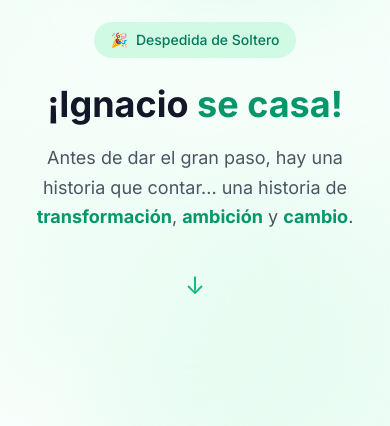
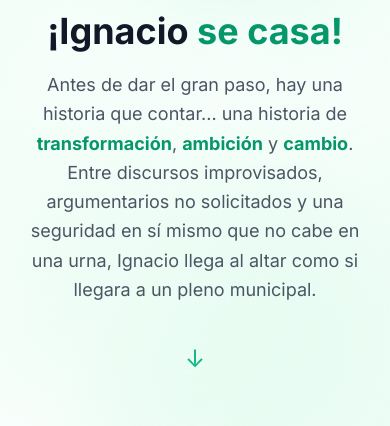
Before and after one commit to promandev/ignacio-despedida, a React (Vite) app: page / in a window 390 px wide. Shown: the part 216-642 px from the top of the page. Built offline with nearby package versions, Linux system fonts and the light colour scheme; no server answers; the database is empty; the HTML template or start-up script is replaced by a standard one.

Commit message:
Ajustes de tematicas, contadores y responsive mobile del clin-clinometro

```diff
--- a/src/components/admin/AdminPanel.tsx
+++ b/src/components/admin/AdminPanel.tsx
@@ -172,6 +172,7 @@ export default function AdminPanel() {
               { key: 'aguasConGas' as const, icon: '💧', label: 'Aguas con gas' },
               { key: 'discursosMadridCentral' as const, icon: '🚗', label: 'Discursos Madrid Central' },
               { key: 'frotaManos' as const, icon: '🤲', label: 'Veces frotando manos' },
+              { key: 'croquetas' as const, icon: '🍽️', label: 'Croquetas' },
             ]).map((c) => (
               <div key={c.key} className="flex items-center gap-3 p-3 bg-gray-800/50 rounded-lg">
                 <span className="text-xl">{c.icon}</span>
--- a/src/components/carmena/CarmenaTheme.tsx
+++ b/src/components/carmena/CarmenaTheme.tsx
@@ -1,4 +1,4 @@
-import { useState, useEffect } from 'react';
+import { useState, useEffect, useRef } from 'react';
 import { motion, AnimatePresence } from 'framer-motion';
 import { useGameState } from '../../context/GameStateContext';
 
@@ -37,10 +37,49 @@ const counterConfig = [
   { key: 'aguasConGas' as const, icon: '💧', label: 'Aguas con gas', color: 'bg-blue-500' },
   { key: 'discursosMadridCentral' as const, icon: '🚗', label: 'Discursos sobre Madrid Central', color: 'bg-emerald-500' },
   { key: 'frotaManos' as const, icon: '🤲', label: 'Veces frotándose las manos', color: 'bg-amber-500' },
+  { key: 'croquetas' as const, icon: '🍽️', label: 'Croquetas ventiladas', color: 'bg-orange-500' },
 ];
 
 export default function CarmenaTheme() {
   const { state, incrementCounter, decrementCounter } = useGameState();
+  const [counterToast, setCounterToast] = useState<string | null>(null);
+  const prevCountersRef = useRef(state.counters);
+
+  const totalCounterEvents =
+    state.counters.copas +
+    state.counters.aguasConGas +
+    state.counters.discursosMadridCentral +
+    state.counters.frotaManos +
+    state.counters.croquetas;
+  const hasCounterData = totalCounterEvents > 0;
+
+  useEffect(() => {
+    const prev = prevCountersRef.current;
+    const curr = state.counters;
+
+    const milestones: Array<{ key: keyof typeof curr; threshold: number; message: string }> = [
+      { key: 'copas', threshold: 5, message: '🍷 ¡Va lanzado! Nivel de brindis en ascenso.' },
+      { key: 'discursosMadridCentral', threshold: 3, message: '🚗 Nuevo discurso de Madrid Central detectado.' },
+      { key: 'frotaManos', threshold: 5, message: '🤲 Atención: frotamiento de manos en máximos.' },
+      { key: 'aguasConGas', threshold: 3, message: '💧 Hidratación premium activada.' },
+      { key: 'croquetas', threshold: 3, message: '🍽️ Croqueta en mano, programa electoral en marcha.' },
+    ];
+
+    for (const m of milestones) {
+      if (prev[m.key] <= m.threshold && curr[m.key] > m.threshold) {
+        setCounterToast(m.message);
+        break;
+      }
+    }
+
+    prevCountersRef.current = curr;
+  }, [state.counters]);
+
+  useEffect(() => {
+    if (!counterToast) return;
+    const timeout = window.setTimeout(() => setCounterToast(null), 2800);
+    return () => window.clearTimeout(timeout);
+  }, [counterToast]);
 
   return (
     <motion.div
@@ -80,7 +119,9 @@ export default function CarmenaTheme() {
             Antes de dar el gran paso, hay una historia que contar...
             una historia de <strong className="text-emerald-600">transformación</strong>,{' '}
             <strong className="text-emerald-600">ambición</strong> y{' '}
-            <strong className="text-emerald-600">cambio</strong>.
+            <strong className="text-emerald-600">cambio</strong>. Entre discursos improvisados,
+            argumentarios no solicitados y una seguridad en sí mismo que no cabe en una urna,
+            Ignacio llega al altar como si llegara a un pleno municipal.
           </p>
 
           <motion.div
@@ -130,7 +171,7 @@ export default function CarmenaTheme() {
             <h2 className="text-3xl md:text-4xl font-bold text-gray-900 mt-2">
               Ignacio Arístegui
             </h2>
-            <p className="text-gray-500 mt-2 text-sm">La persona detrás de la alcaldesa</p>
+            <p className="text-gray-500 mt-2 text-sm">El novio que hoy viene en modo "alcaldesa, croqueta y cero remordimientos"</p>
             <div className="w-16 h-1 bg-emerald-500 mx-auto mt-4 rounded-full" />
           </motion.div>
 
@@ -141,6 +182,9 @@ export default function CarmenaTheme() {
               <p className="text-gray-600 text-sm leading-relaxed">
                 Como buen discípulo de Carmena, Ignacio siguió sus pasos en el mundo del derecho.
                 Dicen que en su despacho tiene una foto firmada de Manuela más grande que la de su futura mujer.
+                En cualquier sobremesa puede convertir una anécdota random en una defensa jurídica
+                de la gestión municipal, y si alguien aprieta demasiado el debate aparece su clásico:
+                <strong className="text-emerald-600"> "Con el PSOE no te metas"</strong>.
                 <em className="text-emerald-600"> "Objección, su señoría... a que la boda no sea en Madrid Central."</em>
               </p>
             </motion.div>
@@ -167,6 +211,25 @@ export default function CarmenaTheme() {
                 Le han pillado más de una vez frotándose las manos mientras explica los beneficios de las
                 zonas de bajas emisiones. Cuando se le pregunta por la boda, responde:{' '}
                 <strong className="text-emerald-600">"Será bonita, pero no tanto como el día que se inauguró Madrid Central."</strong>
+              </p>
+            </motion.div>
+
+            <motion.div {...fadeUp} className="bg-white rounded-2xl p-6 shadow-sm border border-emerald-100 md:col-span-2">
+              <div className="text-3xl mb-3">🎸</div>
+              <h3 className="text-lg font-bold text-gray-900 mb-2">Sabina, barra y argumentario</h3>
+              <p className="text-gray-600 text-sm leading-relaxed">
+                Ignacio no escucha música: se monta una sesión temática. Arranca con Sabina,
+                sigue con análisis no solicitado y termina cantando con el brazo al hombro del más cercano.
+                Ahí es cuando aparece su brindis favorito:
+              </p>
+              <blockquote className="mt-3 border-l-4 border-emerald-300/80 pl-4 py-2 bg-emerald-50 rounded-r-lg">
+                <p className="text-emerald-700 italic text-sm leading-relaxed font-medium">
+                  "Que todas las noches sean noches de boda,<br />
+                  que todas las lunas sean lunas de miel."
+                </p>
+              </blockquote>
+              <p className="text-gray-500 text-xs mt-2">
+                Y en ese punto ya no hay marcha atrás: toca otro clin-clin y otro bis.
               </p>
             </motion.div>
           </div>
@@ -236,7 +299,7 @@ export default function CarmenaTheme() {
           </div>
 
           {/* Fun totals */}
-          {(state.counters.copas > 0 || state.counters.discursosMadridCentral > 0) && (
+          {hasCounterData && (
             <motion.div
               initial={{ opacity: 0 }}
               animate={{ opacity: 1 }}
@@ -247,12 +310,30 @@ export default function CarmenaTheme() {
                 {state.counters.discursosMadridCentral > 3 && '🚗 ¡Otro discurso sobre Madrid Central! '}
                 {state.counters.frotaManos > 5 && '🤲 ¡Se va a desgastar las manos! '}
                 {state.counters.aguasConGas > 3 && '💧 Hidratación nivel experto. '}
-                {state.counters.copas + state.counters.aguasConGas + state.counters.discursosMadridCentral + state.counters.frotaManos === 0 && 'Aún no hay datos...'}
+                {state.counters.croquetas > 3 && '🍽️ Croqueta en mano, democracia en marcha. '}
+                {totalCounterEvents === 0 && 'Aún no hay datos...'}
               </p>
             </motion.div>
           )}
         </div>
       </section>
+
+      {/* Counter toast feedback */}
+      <AnimatePresence>
+        {counterToast && (
+          <motion.div
+            initial={{ opacity: 0, y: 30, scale: 0.98 }}
+            animate={{ opacity: 1, y: 0, scale: 1 }}
+            exit={{ opacity: 0, y: 20, scale: 0.98 }}
+            transition={{ duration: 0.25 }}
+            className="fixed inset-x-0 bottom-24 sm:bottom-8 z-[80] px-4 flex justify-center pointer-events-none"
+          >
+            <div className="w-full max-w-sm rounded-xl border border-emerald-300 bg-white/95 backdrop-blur px-4 py-3 text-sm text-gray-700 shadow-xl">
+              {counterToast}
+            </div>
+          </motion.div>
+        )}
+      </AnimatePresence>
 
       {/* BIO CARMENA */}
       <section className="py-16 px-4 bg-emerald-50/30">
--- a/src/components/marinero/MarineroTheme.tsx
+++ b/src/components/marinero/MarineroTheme.tsx
@@ -72,14 +72,41 @@ function ClinClinesChart() {
 
   return (
     <div ref={ref} className="w-full">
-      <div className="flex items-end justify-around gap-2 sm:gap-3 h-44 sm:h-52 mb-4">
+      <div className="sm:hidden mb-4 space-y-3">
         {clinClineData.map((d, i) => (
-          <div key={d.label} className="flex flex-col items-center flex-1 h-full justify-end gap-1 sm:gap-2 min-w-0">
+          <div key={d.label} className="rounded-lg bg-sky-900/30 border border-sky-700/30 p-2.5">
+            <div className="flex items-center justify-between mb-1.5">
+              <span className="text-sky-100 text-xs font-medium">{d.label}</span>
+              <motion.span
+                initial={{ opacity: 0 }}
+                animate={inView ? { opacity: 1 } : {}}
+                transition={{ delay: 0.2 + i * 0.1 }}
+                className="text-white font-bold text-sm"
+              >
+                {inView ? d.value : ''}
+              </motion.span>
+            </div>
+            <div className="h-2 w-full rounded-full bg-sky-950/70 overflow-hidden">
+              <motion.div
+                initial={{ width: 0 }}
+                animate={inView ? { width: `${(d.value / maxClinCline) * 100}%` } : {}}
+                transition={{ duration: 0.8, delay: 0.15 + i * 0.12 }}
+                style={{ backgroundColor: d.color }}
+                className="h-full rounded-full"
+              />
+            </div>
+          </div>
+        ))}
+      </div>
+
+      <div className="hidden sm:flex items-end justify-around gap-3 h-52 mb-4">
+        {clinClineData.map((d, i) => (
+          <div key={d.label} className="flex flex-col items-center flex-1 h-full justify-end gap-2 min-w-0">
             <motion.span
               initial={{ opacity: 0 }}
               animate={inView ? { opacity: 1 } : {}}
               transition={{ delay: 0.3 + i * 0.15 }}
-              className="text-white font-bold text-sm sm:text-lg"
+              className="text-white font-bold text-lg"
             >
               {inView ? d.value : ''}
             </motion.span>
@@ -95,7 +122,7 @@ function ClinClinesChart() {
                 style={{ backgroundColor: d.color, borderRadius: '8px 8px 0 0', width: '100%' }}
               />
             </div>
-            <span className="text-sky-200 text-[10px] sm:text-xs text-center leading-tight mt-1">{d.label}</span>
+            <span className="text-sky-200 text-xs text-center leading-tight mt-1">{d.label}</span>
           </div>
         ))}
       </div>
@@ -372,6 +399,12 @@ export default function MarineroTheme() {
                 juntos. Quedan los recuerdos, las fotos borrosas de las 4 de la mañana
                 y la certeza de que lo que pasa en la despedida... se cuenta en la boda.
               </p>
+              <blockquote className="mt-3 border-l-2 border-yellow-400/70 pl-4 py-2 bg-yellow-900/20 rounded-r-lg">
+                <p className="text-yellow-200 italic text-sm leading-relaxed font-medium">
+                  "...Y nos dieron las diez y las once<br />
+                  las doce y la una, y las dos y las tres..."
+                </p>
+              </blockquote>
             </motion.div>
 
             <motion.div
--- a/src/context/GameStateContext.tsx
+++ b/src/context/GameStateContext.tsx
@@ -21,6 +21,7 @@ const INITIAL_STATE: GameState = {
     aguasConGas: 0,
     discursosMadridCentral: 0,
     frotaManos: 0,
+    croquetas: 0,
   },
   horcruxes: {
     diario: false,
@@ -63,7 +64,7 @@ function hydrateGameState(raw: Partial<GameState> | null | undefined): GameState
   };
 }
 
-type CounterKey = 'copas' | 'aguasConGas' | 'discursosMadridCentral' | 'frotaManos';
+type CounterKey = 'copas' | 'aguasConGas' | 'discursosMadridCentral' | 'frotaManos' | 'croquetas';
 
 interface GameStateContextType {
   state: GameState;
--- a/src/types.ts
+++ b/src/types.ts
@@ -33,6 +33,7 @@ export interface CountersState {
   aguasConGas: number;
   discursosMadridCentral: number;
   frotaManos: number;
+  croquetas: number;
 }
 
 export interface ChatMessage {
```
Also changed, not shown: src/App.tsx (+37 -8 lines), src/components/layout/Header.tsx (+44 -3 lines).
